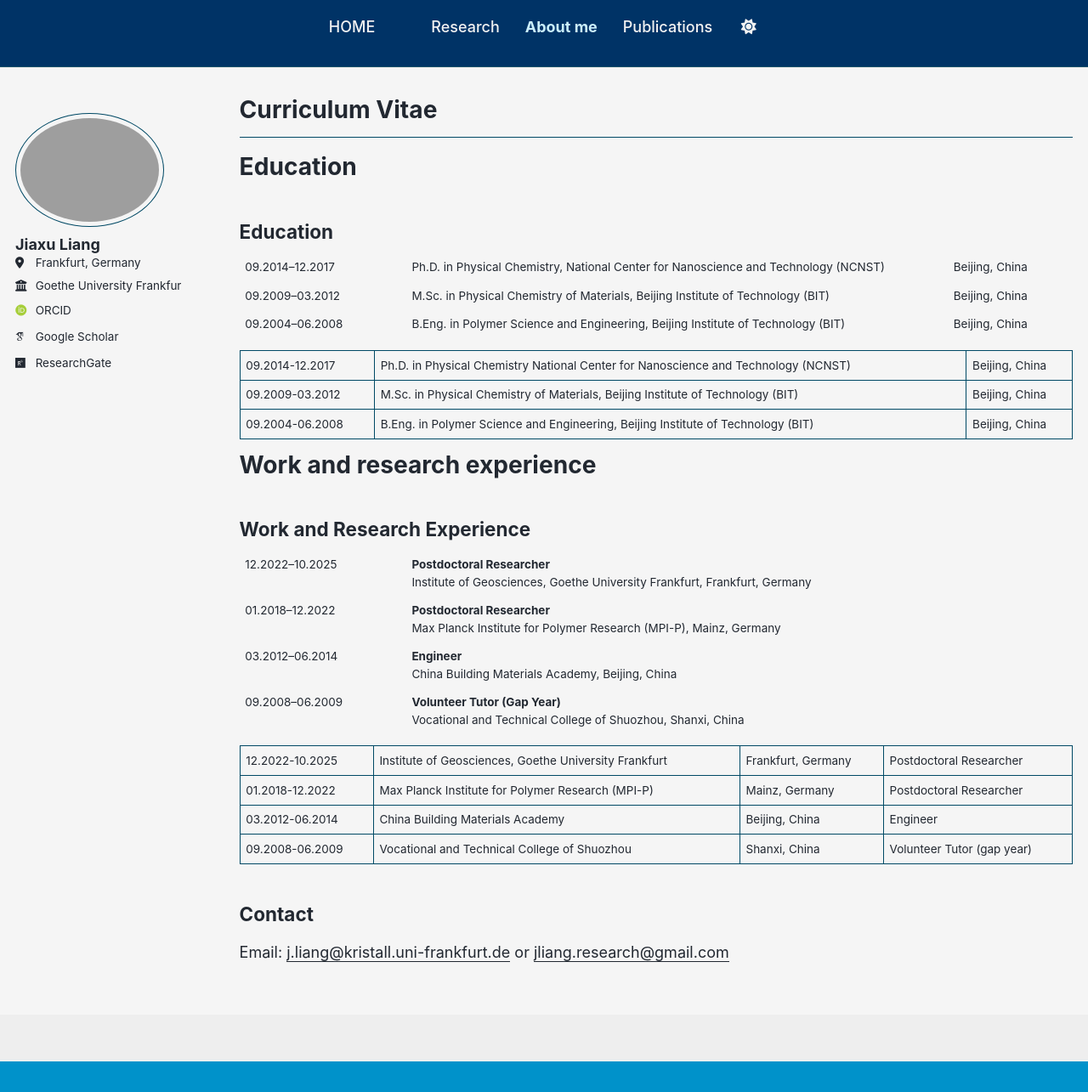
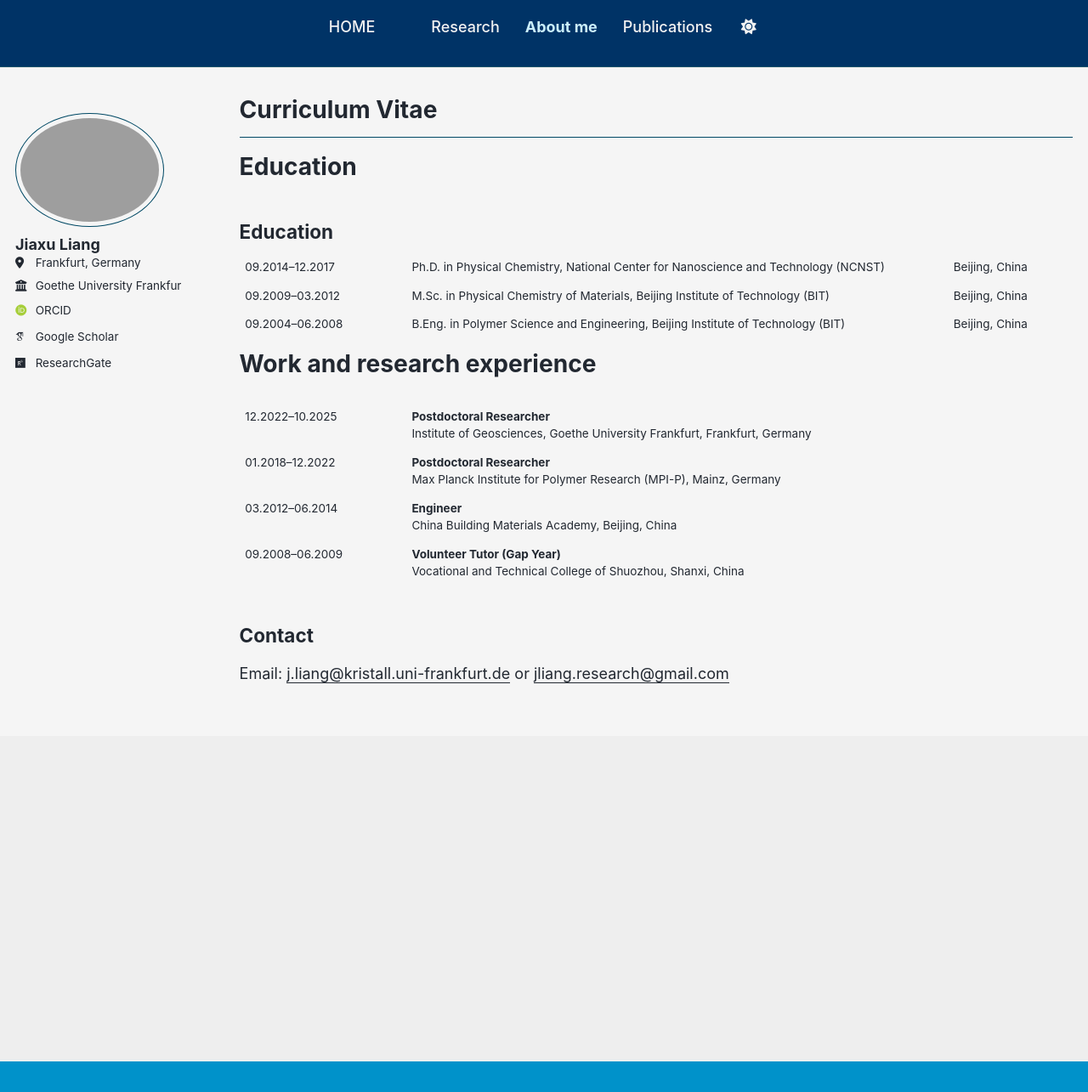
Before and after one commit to liangjiaxu-research/liangjiaxu-research.github.io, a Jekyll site: the page built from _pages/cv.md, in a window 1280 px wide and 1285 px high. Shown: the whole window at 85% size. Built offline with Jekyll 4.4.1, drawn with Linux system fonts in a browser that asks for light colours; some web fonts are replaced; a script bundle is joined from its source files by our own code; library files that are not in the unit come from our copies.

Commit message:
Update cv.md

```diff
--- a/_pages/cv.md
+++ b/_pages/cv.md
@@ -48,14 +48,10 @@ Beijing, China
 </tr>
 </table>
 
-| 09.2014-12.2017 | Ph.D. in Physical Chemistry  National Center for Nanoscience and Technology (NCNST) | Beijing, China
-| 09.2009-03.2012 | M.Sc. in Physical Chemistry of Materials, Beijing Institute of Technology (BIT) | Beijing, China
-| 09.2004-06.2008 | B.Eng. in Polymer Science and Engineering, Beijing Institute of Technology (BIT) | Beijing, China
-
 # Work and research experience
 
-<h2>Work and Research Experience</h2>
 
+<table class="cv-table">
 <table style="border:none; width:100%;">
 <tr>
 <td style="border:none; width:20%; vertical-align:top;">12.2022–10.2025</td>
@@ -89,11 +85,8 @@ Vocational and Technical College of Shuozhou, Shanxi, China
 </td>
 </tr>
 </table>
+</table>
 
-| 12.2022-10.2025 | Institute of Geosciences, Goethe University Frankfurt | Frankfurt, Germany | Postdoctoral Researcher
-| 01.2018-12.2022 | Max Planck Institute for Polymer Research (MPI-P) | Mainz, Germany | Postdoctoral Researcher
-| 03.2012-06.2014 | China Building Materials Academy | Beijing, China | Engineer
-| 09.2008-06.2009 | Vocational and Technical College of Shuozhou | Shanxi, China | Volunteer Tutor (gap year)
 
 ## Contact
 
```
